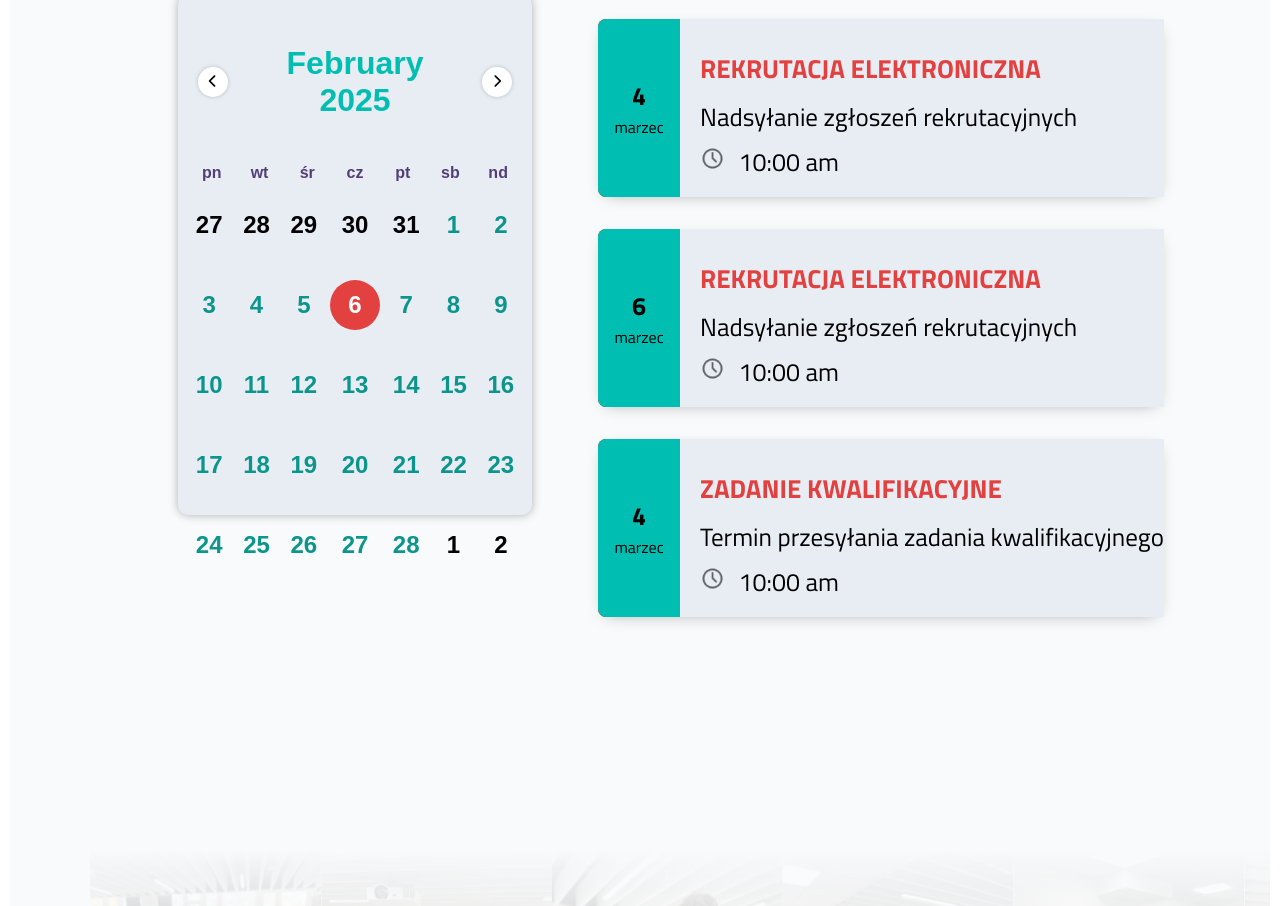
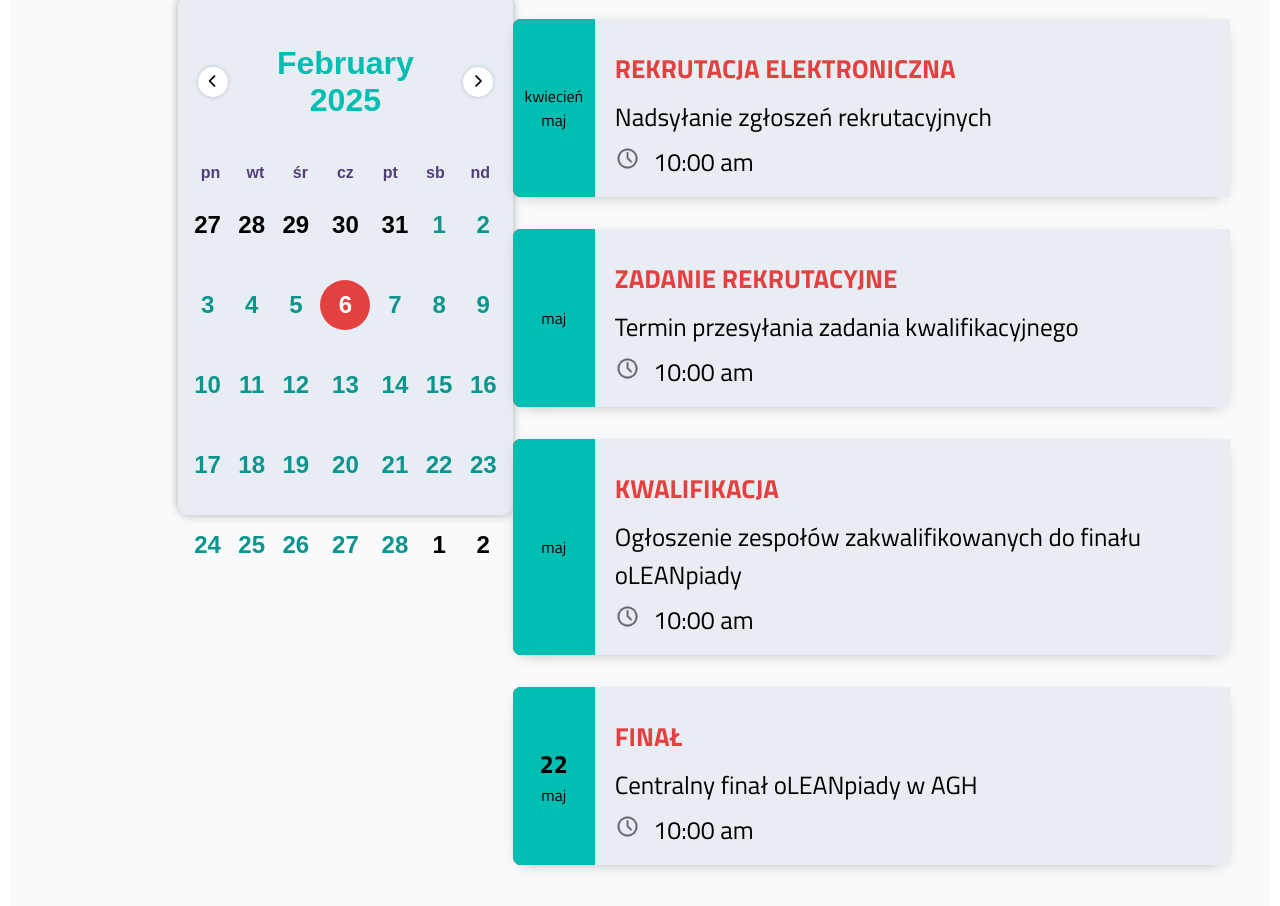
Before and after one commit to KarolinaMurzyn/oLEANpiada, a plain HTML site: page index.html in a window 1280 px wide. Shown: the part 2623-3529 px from the top of the page. Drawn offline with nearby package versions, Linux system fonts and the light colour scheme.

Commit message:
responsywność >300

```diff
--- a/css/responsywnosc.css
+++ b/css/responsywnosc.css
@@ -374,12 +374,12 @@
 
     .collage {
         height: 100vh;
-        background-size: 80% !important;
-        background-position: center 55%;
+        background-size: 60% !important;
+        background-position: center 45%;
     }
     .collage p {
         font-size: 17px;
-        margin-bottom: 5px;
+        margin-bottom: 70px;
     }
 
     .pierwszy-kafelek {
@@ -418,12 +418,13 @@
         flex-direction: column;
         justify-content: center;
         text-align: center;
+        padding-top: 0px !important;
 
     }
 
     div.oleanpiada {
         height: 100vh !important;
-        padding: 30px 0 !important;
+        padding: 30px 0 50px !important;
         background-repeat: repeat !important;
         background-size: 100% !important;
     }
--- a/index.html
+++ b/index.html
@@ -289,8 +289,8 @@
 
                                     <div class="event_date">
 
-                                        <div class="date2">4</div>
-                                        <div class="month">marzec</div>
+                                        <div class="date2"></div>
+                                        <div class="month">kwiecień maj</div>
 
 
                                     </div>
@@ -327,8 +327,8 @@
 
                                     <div class="event_date">
 
-                                        <div class="date2">6</div>
-                                        <div class="month">marzec</div>
+                                        <div class="date2"></div>
+                                        <div class="month">maj</div>
 
 
                                     </div>
@@ -338,10 +338,10 @@
 
                                 <div class="event_right">
 
-                                    <h4 class="event_title"> Rekrutacja elektroniczna </h4>
+                                    <h4 class="event_title"> Zadanie rekrutacyjne </h4>
 
                                     <div class="event_description">
-                                        Nadsyłanie zgłoszeń rekrutacyjnych
+                                        Termin przesyłania zadania kwalifikacyjnego
 
                                     </div>
 
@@ -363,8 +363,8 @@
 
                                     <div class="event_date">
 
-                                        <div class="date2">4</div>
-                                        <div class="month">marzec</div>
+                                        <div class="date2"></div>
+                                        <div class="month">maj</div>
 
 
                                     </div>
@@ -374,10 +374,51 @@
 
                                 <div class="event_right">
 
-                                    <h4 class="event_title"> Zadanie kwalifikacyjne </h4>
+                                    <h4 class="event_title"> Kwalifikacja </h4>
 
                                     <div class="event_description">
-                                        Termin przesyłania zadania kwalifikacyjnego
+                                        Ogłoszenie zespołów zakwalifikowanych do finału oLEANpiady
+
+                                    </div>
+
+                                    <div class="evening_timing">
+                                        <img src="grafika/zegar.png" alt="clock"> 10:00 am
+                                    </div>
+
+
+
+                                </div>
+
+
+
+
+
+                            </div>
+
+
+
+
+                            <div class="event">
+
+                                <div class="event_left">
+
+                                    <div class="event_date">
+
+                                        <div class="date2">22</div>
+                                        <div class="month">maj</div>
+
+
+                                    </div>
+
+
+                                </div>
+
+                                <div class="event_right">
+
+                                    <h4 class="event_title"> Finał </h4>
+
+                                    <div class="event_description">
+                                        Centralny finał oLEANpiady w AGH
 
                                     </div>
 
--- a/js/main.js
+++ b/js/main.js
@@ -8,8 +8,8 @@ let currentDate = new Date();
 // Przykładowa lista zaznaczonych dat w formacie 'RRRR-MM-DD'
 
 
-const startDate = new Date('2025-03-1');
-const endDate = new Date('2025-04-5');
+const startDate = new Date('2025-04-1');
+const endDate = new Date('2025-05-10');
 
 const highlightedDates = [];
 
@@ -18,7 +18,7 @@ for (let date = startDate; date <= endDate; date.setDate(date.getDate() + 1)) {
     highlightedDates.push(formattedDate);
 }
 
-highlightedDates.push('2025-04-28', '2025-04-29');
+highlightedDates.push('2025-05-22');
 // daje jeden dzien do przodu
 const updateCalendar = () => {
     const currentYear = currentDate.getFullYear();
```
